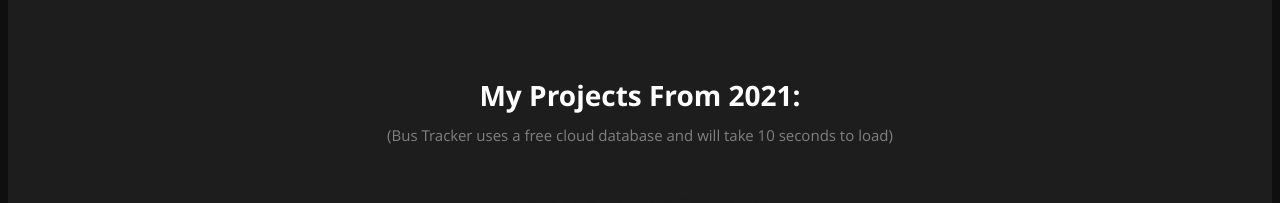
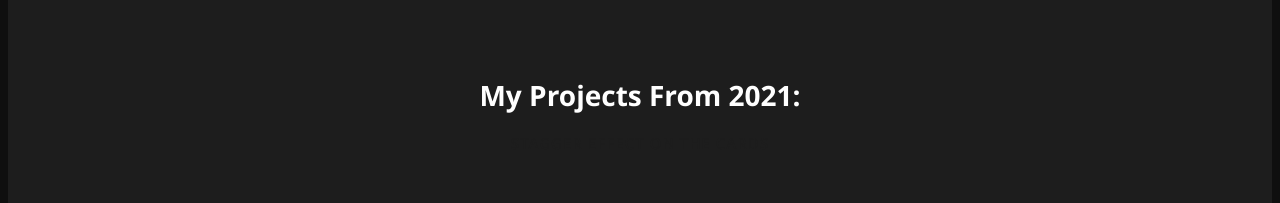
Before and after one commit to mikeyhauser/MikeyReactPortfolio, a React (Create React App) app: page / in a window 1280 px wide. Shown: the part 1780-1983 px from the top of the page. Built offline with nearby package versions, Linux system fonts and the light colour scheme.

Commit message:
font-weight change

```diff
--- a/public/css/layout.css
+++ b/public/css/layout.css
@@ -56,7 +56,7 @@
  }
  .flip-card-back p{
 z-index: 1;
-font-weight: 900; }
+}
 
 
  .flip-card-front h4{
@@ -465,7 +465,7 @@ ul#nav li.current a { color: #fe6928; }
    padding-bottom: 60px;
 }
 #portfolio p {
-text-align: left;
+text-align: left !important;
 }
 #portfolio h6 {
    text-align: center;
--- a/src/components/Portfolio.js
+++ b/src/components/Portfolio.js
@@ -69,7 +69,7 @@ class Portfolio extends Component {
           <div className="twelve columns collapsed">
 
           <h2 style={{ color: "white", textAlign: "center" }}>My Projects From 2021:</h2>
-            <p style={{ color: "gray", textAlign: "center" }}>(Bus Tracker uses a free cloud database and will take 10 seconds to load)</p>
+            {/* <p style={{ color: "gray", textAlign: "center" }}>(Bus Tracker uses a free cloud database and will take 10 seconds to load)</p> */}
 
             <div
               id="portfolio-wrapper"
```
